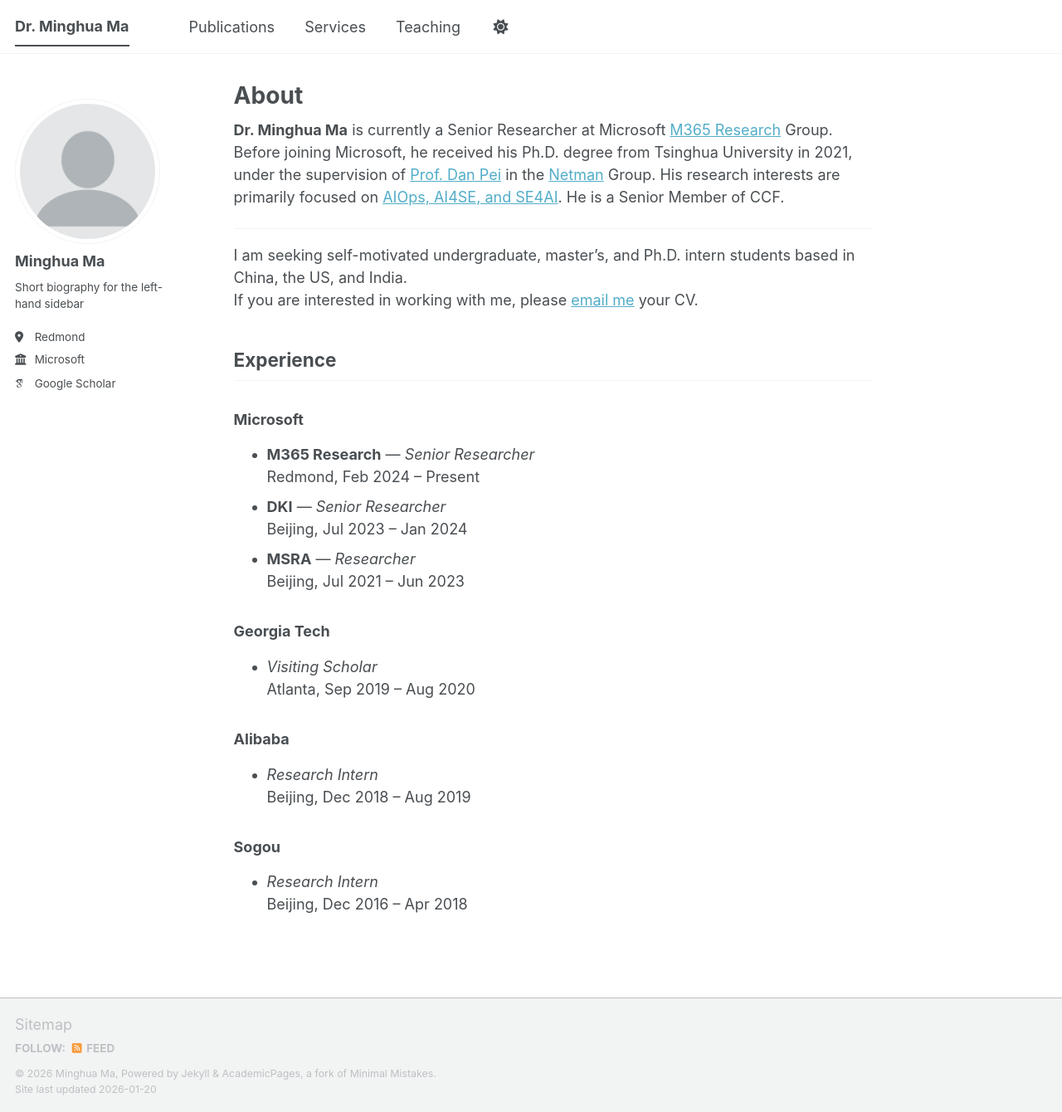
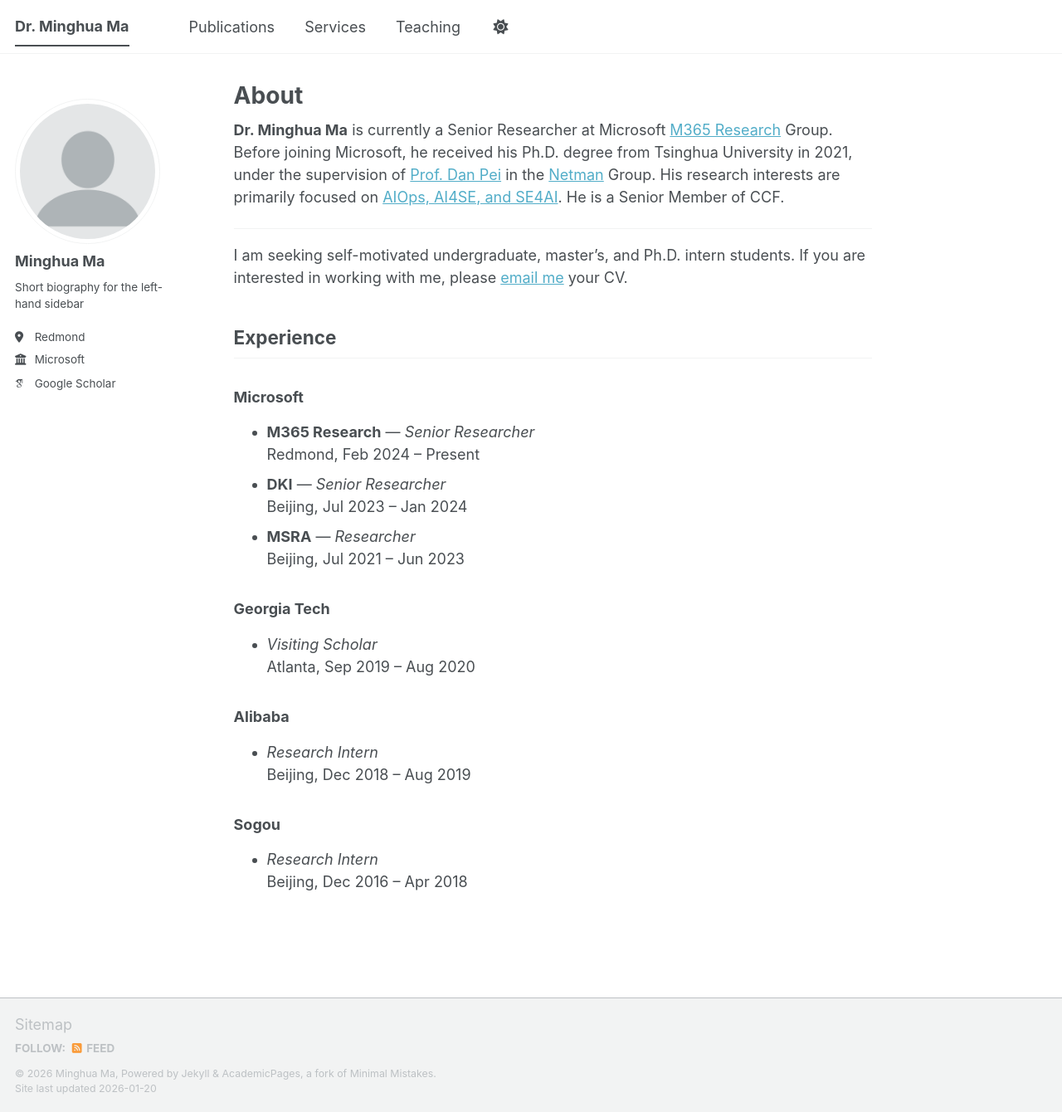
Before and after one commit to marvin233/marvin233.github.io, a Jekyll site: the page built from _pages/about.md, in a window 1280 px wide and 1340 px high. Shown: the whole window at 83% size. Built offline with Jekyll 4.4.1, drawn with Linux system fonts in a browser that asks for light colours; some web fonts are replaced; a script bundle is joined from its source files by our own code; library files that are not in the unit come from our copies.

Commit message:
Update internship availability details
Removed location specification for intern students.

```diff
--- a/_pages/about.md
+++ b/_pages/about.md
@@ -11,8 +11,7 @@ redirect_from:
 
 ---
 
-I am seeking self-motivated undergraduate, master's, and Ph.D. intern students based in China, the US, and India.
-If you are interested in working with me, please [email me](mailto:minghuama@microsoft.com) your CV.
+I am seeking self-motivated undergraduate, master's, and Ph.D. intern students. If you are interested in working with me, please [email me](mailto:minghuama@microsoft.com) your CV.
 
 ## Experience
 
```
